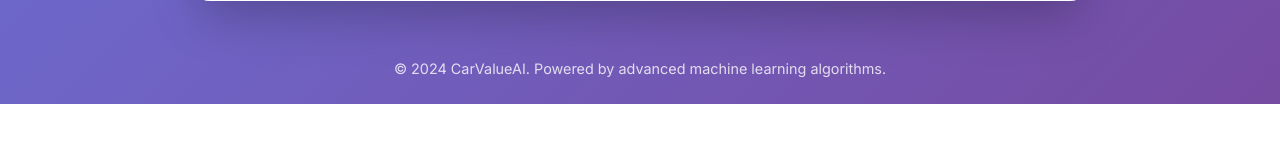
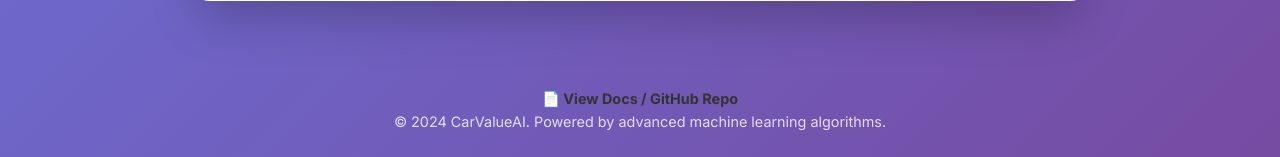
Before and after one commit to Harshit-0021/Car-Price-Predictor, a Flask app: page / in a window 1280 px wide. Shown: the part 1106-1263 px from the top of the page. Before the commit the page ends 1210 px from the top, so only its background shows below. Run offline with Flask 3, Linux system fonts and the light colour scheme; parts of the project's set-up code (start-up, migrations or seed data) failed here and were passed over.

Commit message:
index.html

```diff
--- a/templates/index.html
+++ b/templates/index.html
@@ -206,6 +206,11 @@
 
         <!-- Footer -->
         <footer class="footer">
+            <div style="text-align: center; margin-top: 30px;">
+  <a href="https://github.com/Harshit-0021/Car-Price-Predictor" target="_blank" style="text-decoration: none; font-weight: bold; color: #333;">
+    📄 View Docs / GitHub Repo
+  </a>
+</div>
             <p>&copy; 2024 CarValueAI. Powered by advanced machine learning algorithms.</p>
         </footer>
     </div>
```
